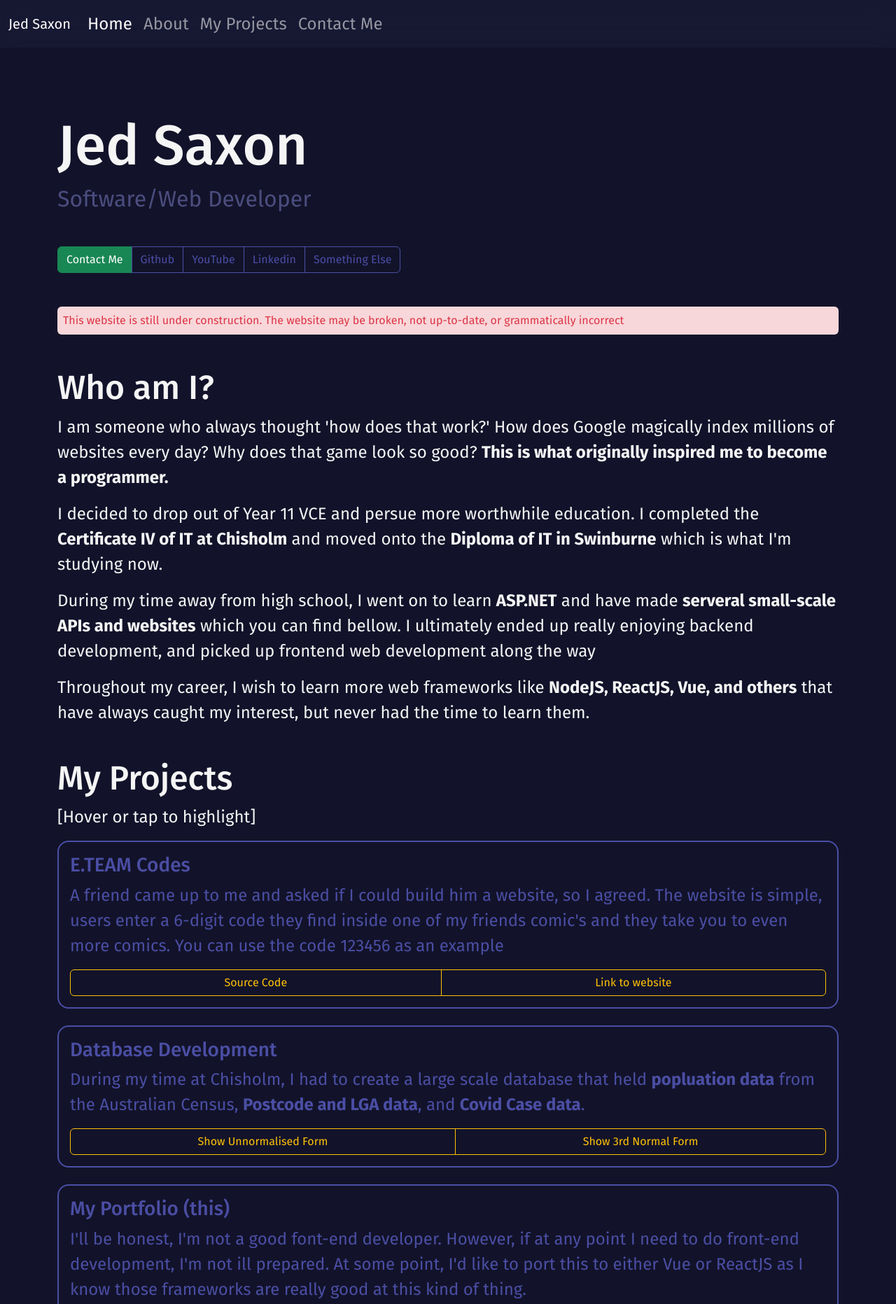
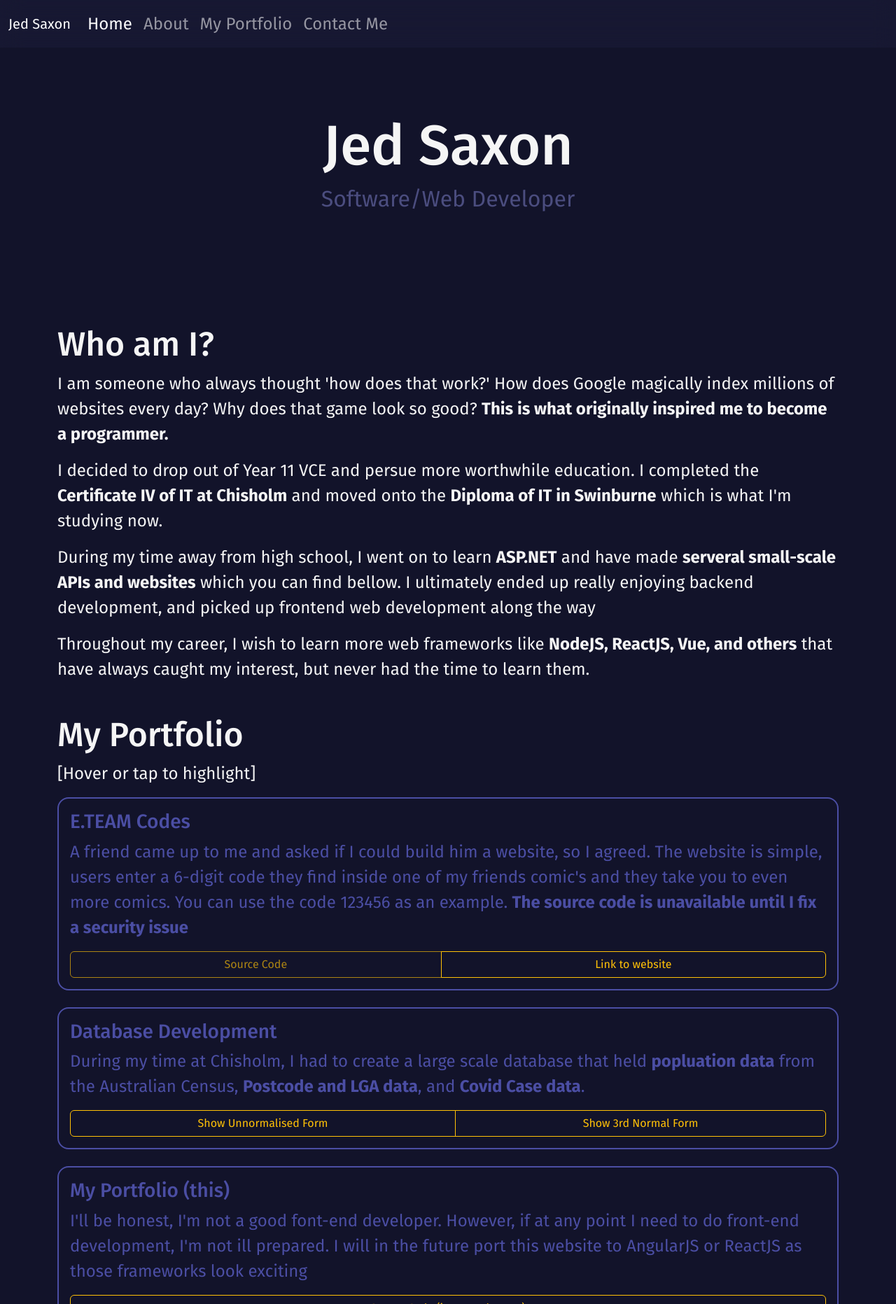
Before and after one commit to Jed-Saxon/PortfolioWebsite-2.0, a plain HTML site: page index.html in a window 1280 px wide. Shown: the top 1863 px of the page at 70% size. Drawn offline with nearby package versions, Linux system fonts and the light colour scheme.

Commit message:
Removed button group at the top

```diff
--- a/index.html
+++ b/index.html
@@ -30,7 +30,7 @@
 						<a class="nav-link" href="#about">About</a>
                 	</li>
 					<li class="nav-item">
-						<a class="nav-link" href="#my-projects" tabindex="-1" aria-disabled="true">My Projects</a>
+						<a class="nav-link" href="#my-portfolio" tabindex="-1" aria-disabled="true">My Portfolio</a>
 					</li>
 					<li class="nav-item">
 						<a class="nav-link" href="#contact-me">Contact Me</a>
@@ -41,24 +41,15 @@
     </nav>
 	<!-- TODO - fade-in fade-in-anim  -->
     <div class="container-sm" style="margin-top: 10rem;">
-        <div class="mb-sm-5">
+        <div class="mb-sm-5 text-lg-center" style="margin-bottom: 10rem !important">
             <h1 id="title">Jed Saxon</h1>
             <p class="sub">Software/Web Developer</p>
         </div>
-        <div class="mb-sm-5">
-			<div class="col-sm btn-group">
-				<a class="btn btn-success" href="#contact-me">Contact Me</a>
-				<a class="btn btn-outline-secondary" href="https://github.com/Jed-Saxon/Diseased-Finger">Github</a>
-				<a class="btn btn-outline-secondary">YouTube</a>
-				<a class="btn btn-outline-secondary">Linkedin</a>
-				<a class="btn btn-outline-secondary">Something Else</a>
-			</div>
-        </div>
-		<div class="mb-sm-5">
+		<!-- <div class="mb-sm-5">
 			<div class="bg-danger-subtle text-danger p-2 rounded-2">
 				This website is still under construction. The website may be broken, not up-to-date, or grammatically incorrect
 			</div>
-		</div>
+		</div> -->
 		<div class="mb-sm-5" id="about">
 			<h2>Who am I?</h2>
 			<p>I am someone who always thought 'how does that work?' How does Google magically index millions of websites every day? Why does that game look so good? <b>This is what originally inspired me to become a programmer.</b></p>
@@ -66,14 +57,14 @@
 			<p>During my time away from high school, I went on to learn <b>ASP.NET</b> and have made <b>serveral small-scale APIs and websites</b> which you can find bellow. I ultimately ended up really enjoying backend development, and picked up frontend web development along the way</p>
 			<p>Throughout my career, I wish to learn more web frameworks like <b>NodeJS, ReactJS, Vue, and others</b> that have always caught my interest, but never had the time to learn them.</p>
 		</div>
-		<div class="mb-sm-5" id="my-projects">
-			<h2>My Projects</h2>
+		<div class="mb-sm-5" id="my-portfolio">
+			<h2>My Portfolio</h2>
 			<p>[Hover or tap to highlight]</p>
 			<div class="mb-sm-4 p-3 bg-blue">
 				<h3>E.TEAM Codes</h2>
-				<p>A friend came up to me and asked if I could build him a website, so I agreed. The website is simple, users enter a 6-digit code they find inside one of my friends comic's and they take you to even more comics. You can use the code 123456 as an example</p>
+				<p>A friend came up to me and asked if I could build him a website, so I agreed. The website is simple, users enter a 6-digit code they find inside one of my friends comic's and they take you to even more comics. You can use the code 123456 as an example. <b>The source code is unavailable until I fix a security issue</b></b></p>
 				<div class="btn-group btn-toolbar">
-					<a class="btn btn-outline-warning" href="https://github.com/Jed-Saxon/ETeamCodes">Source Code</a>
+					<a class="btn btn-outline-warning disabled" href="https://github.com/Jed-Saxon/ETeamCodes">Source Code</a>
 					<a class="btn btn-outline-warning" href="https://eteamcodes.com/">Link to website</a>
 				</div>
 			</div>
@@ -87,7 +78,7 @@
 			</div>
 			<div class="mb-sm-4 p-3 bg-blue">
 				<h3>My Portfolio (this)</h2>
-				<p>I'll be honest, I'm not a good font-end developer. However, if at any point I need to do front-end development, I'm not ill prepared. At some point, I'd like to port this to either Vue or ReactJS as I know those frameworks are really good at this kind of thing.</p>
+				<p>I'll be honest, I'm not a good font-end developer. However, if at any point I need to do front-end development, I'm not ill prepared. I will in the future port this website to AngularJS or ReactJS as those frameworks look exciting</p>
 				<div class="btn-group btn-toolbar">
 					<button class="btn btn-outline-warning">Source Code (inspect element)</button>
 				</div>
```
Also changed, not shown: 1 other file.
